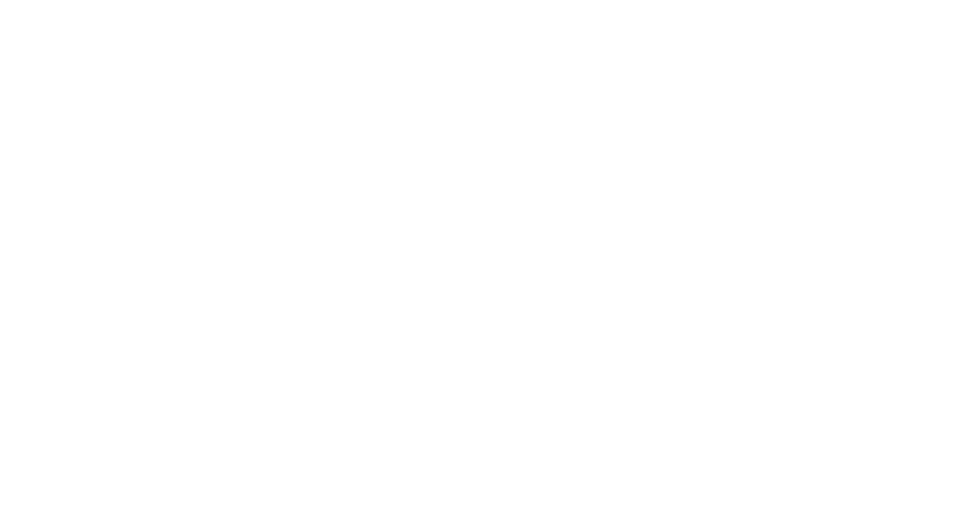
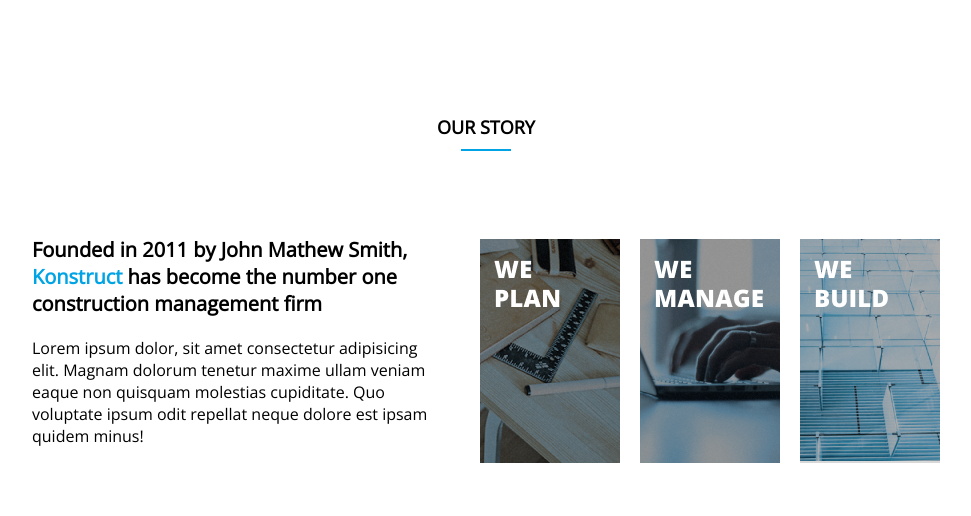
Before and after one commit to AndreevichAndrey/site_1, a plain HTML site: page index.html in a window 1280 px wide. Shown: the whole page, without its empty margins (154-1125 px from the left). Drawn offline with nearby package versions, Linux system fonts and the light colour scheme.

Commit message:
add block "Our Story"

```diff
--- a/index.html
+++ b/index.html
@@ -4,8 +4,27 @@
     <meta charset="UTF-8">
     <meta name="viewport" content="width=device-width, initial-scale=1.0">
     <title>Document</title>
+    <link rel="stylesheet" href="style/main.css">
 </head>
 <body>
 
+
+<section class="story">
+    <div class="container">
+        <h2 class="story_title_2">Our Story</h2>
+        <div class="story_inner">
+            <div class="story_left">
+                <h3 class="story_title_3">Founded in 2011 by John Mathew Smith, <span class="accent_color">Konstruct</span> has become the number one construction management firm</h3>
+                <p class="story_text">Lorem ipsum dolor, sit amet consectetur adipisicing elit. Magnam dolorum tenetur maxime ullam veniam eaque non quisquam molestias cupiditate. Quo voluptate ipsum odit repellat neque dolore est ipsam quidem minus!</p>
+            </div>
+            <div class="story_right">
+                <div class="story_item"> </div>
+                <div class="story_item"></div>
+                <div class="story_item"></div>
+            </div>
+        </div>
+    </div>
+</section>
+
 </body>
 </html>
--- /dev/null
+++ b/style/main.css
@@ -0,0 +1,106 @@
+@import url('https://fonts.googleapis.com/css2?family=Open+Sans:ital,wdth@0,75..100;1,75..100&display=swap');
+html {
+    box-sizing: border-box;
+}
+*, *::before, *::after {
+    box-sizing: inherit;
+}
+body {
+    margin: 0;
+    font-family: "Open Sans", sans-serif;
+}
+.container {
+    width: 100%;
+    max-width: 1440px;
+    margin: 0 auto;
+    padding: 0 250px;
+}
+h2 {
+    text-transform: uppercase;
+}
+
+
+.story_left {
+    max-width: 398px;
+    margin-right: 50px;
+}
+.story_title_2 {
+    text-transform: uppercase;
+    text-align: center;
+    font-weight: bold;
+    font-size: 18px;
+    padding: 50px 0;
+}
+.story_title_2::after {
+    content: '';
+    width: 50px;
+    height: 2px;
+    background-color: #00A4E5;
+    display: block;
+    margin: 10px auto 0;
+}
+.story_inner {
+    display: flex;
+    justify-content: center;
+}
+.story_title_3 {
+    font-weight: bold;
+    font-size: 20px;
+}
+.accent_color {
+    color: #00A4E5;
+}
+.story_text {
+
+}
+.story_right {
+    display: flex;
+    align-items: flex-end;
+}
+.story_item {
+    padding: 15px;
+    font-size: 24px;
+    color: white;
+    font-weight: 800;
+    text-transform: uppercase;
+    width: 140px;
+    height: 224px;
+    margin-right: 20px;
+}
+.story_item:nth-child(1) {
+    background-image: url(../img/plan.png);
+}
+.story_item:nth-child(2) {
+    background-image: url(../img/manage.png);
+}
+.story_item:nth-child(3) {
+    background-image: url(../img/deliver.png);
+    margin-right: 0px;
+}
+@media screen and (max-width: 1440px) {
+    .container {
+        padding: 50px;
+    }
+    .story_inner {
+        flex-wrap: wrap;
+    }
+}
+@media screen and (max-width: 1024px) {
+    .container {
+        padding: 0 15px;
+    }
+    .story_inner {
+        flex-wrap: wrap;
+    }
+}
+@media screen and (max-width: 500px) {
+    .story_right {
+        flex-wrap: wrap;
+    }
+    .story_item {
+        margin-bottom: 20px;
+    }
+    .story_item:nth-child(3) {
+        margin-bottom: 0px;
+    }
+}
```
Also changed, not shown: img/deliver.png (added), img/manage.png (added), img/plan.png (added), img/projeco-logo.png (added), 3 other files.
